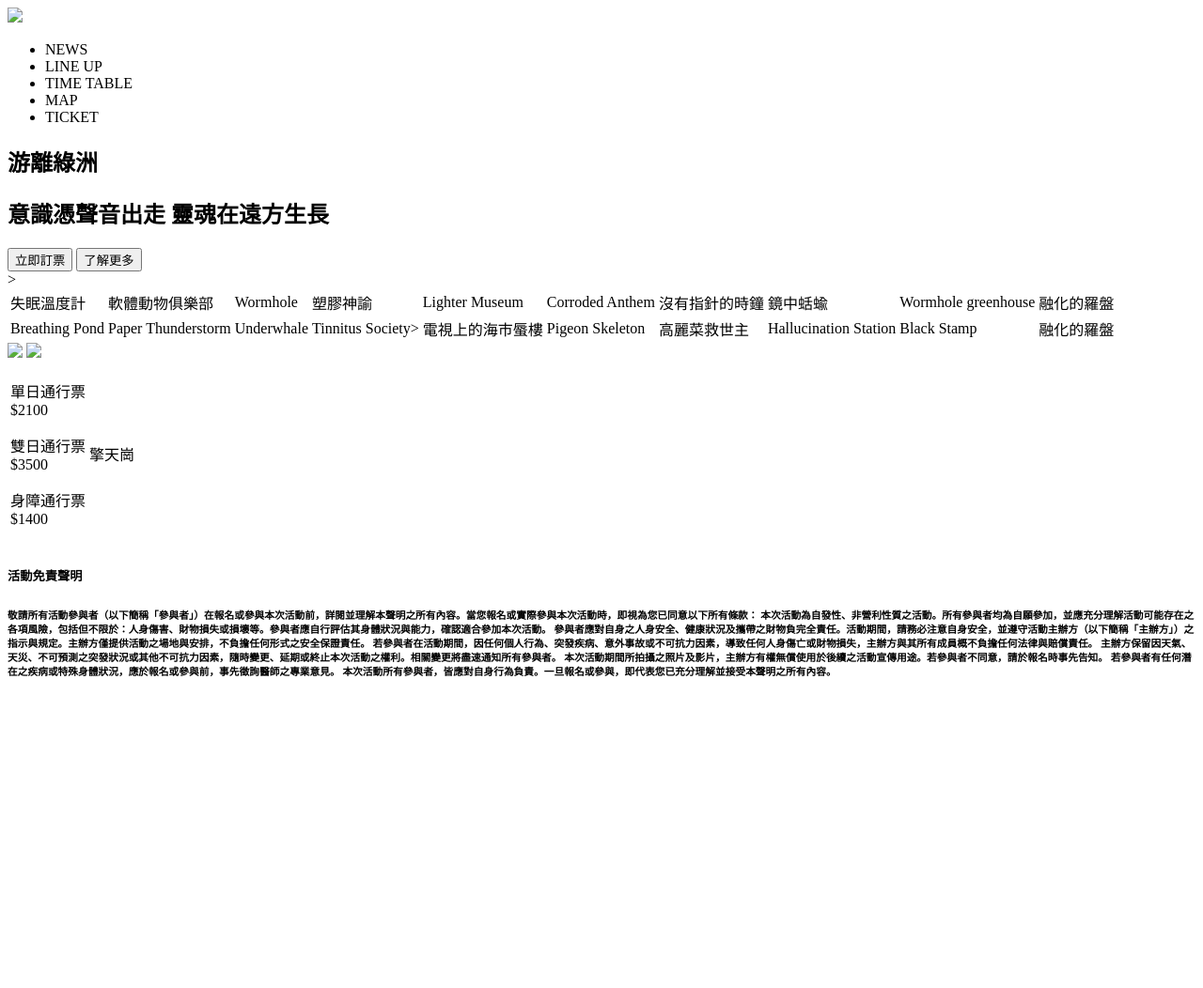
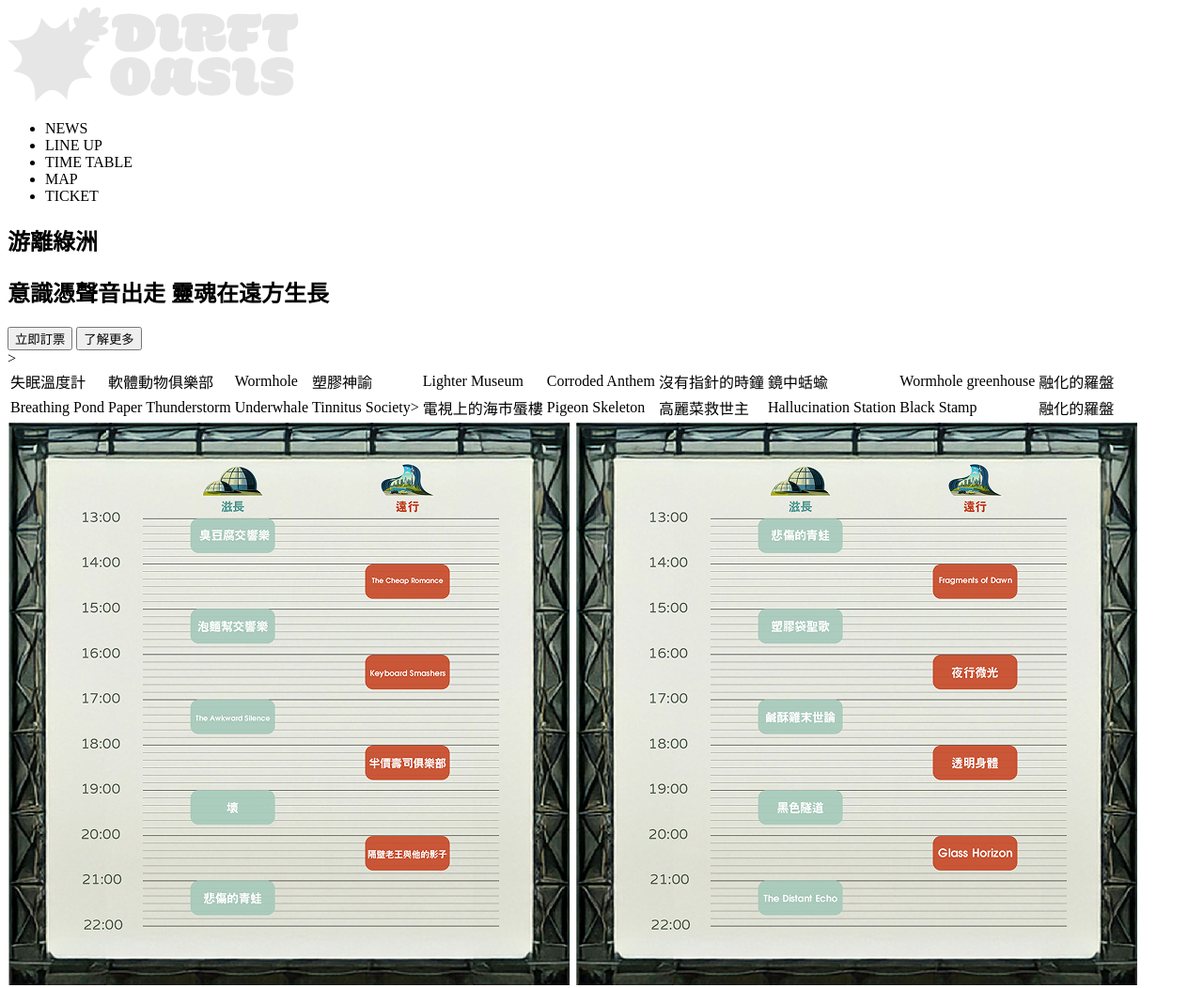
Before and after one commit to jijihao3d/dirft-Oasis, a plain HTML site: page index.html in a window 1280 px wide. Shown: the top 1052 px of the page at 94% size. Before the commit the page ends 800 px from the top, so only its background shows below. Drawn offline with Linux system fonts and the light colour scheme.

Commit message:
update img

```diff
--- a/index.html
+++ b/index.html
@@ -13,7 +13,7 @@
 <body>
     <header>
         <div>
-            <img src="../index/img/logo-01.png">
+            <img src="/img/logo-01.png">
             <ul>
                 <li>NEWS</li>
                 <li>LINE UP</li>
@@ -70,8 +70,8 @@
         <!-- img3 演出時間表 -->
         <section id="timeTable">
             <div>
-                <img src="../index/img/timeTable-01 1.png">
-                <img src="../index/img/timeTable-02 1.png">
+                <img src="/img/timeTable-01 1.png">
+                <img src="/img/timeTable-02 1.png">
             </div>
         </section>
         <!-- img3 票價資訊 -->
```
